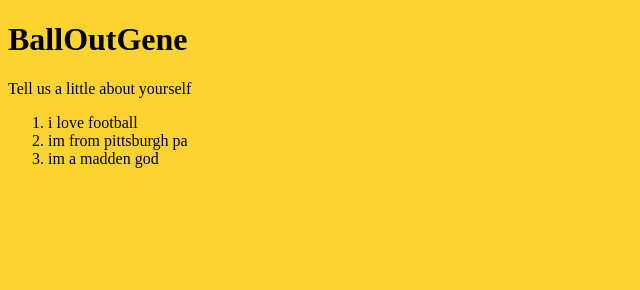
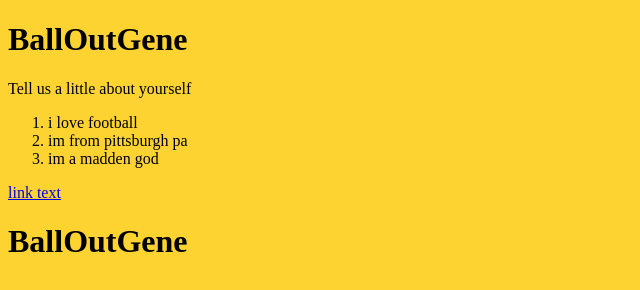
Before and after one commit to balloutgene/balloutgene.github.io, a plain HTML site: page index.html in a window 1280 px wide. Shown: the whole page, without its empty margins (0-640 px from the left). Drawn offline with Linux system fonts and the light colour scheme.

Commit message:
Update index.html

```diff
--- a/index.html
+++ b/index.html
@@ -10,5 +10,13 @@
     <li>i love football </li>
     <li>im from pittsburgh pa </li>
     <li>im a madden god </ol>
+
+
+  <a href="https://www.instagram.com/dreambro_kash/">link text</a>
+
+
+  <h1>BallOutGene</h1>
+
+
 </body>
 </html>
```
